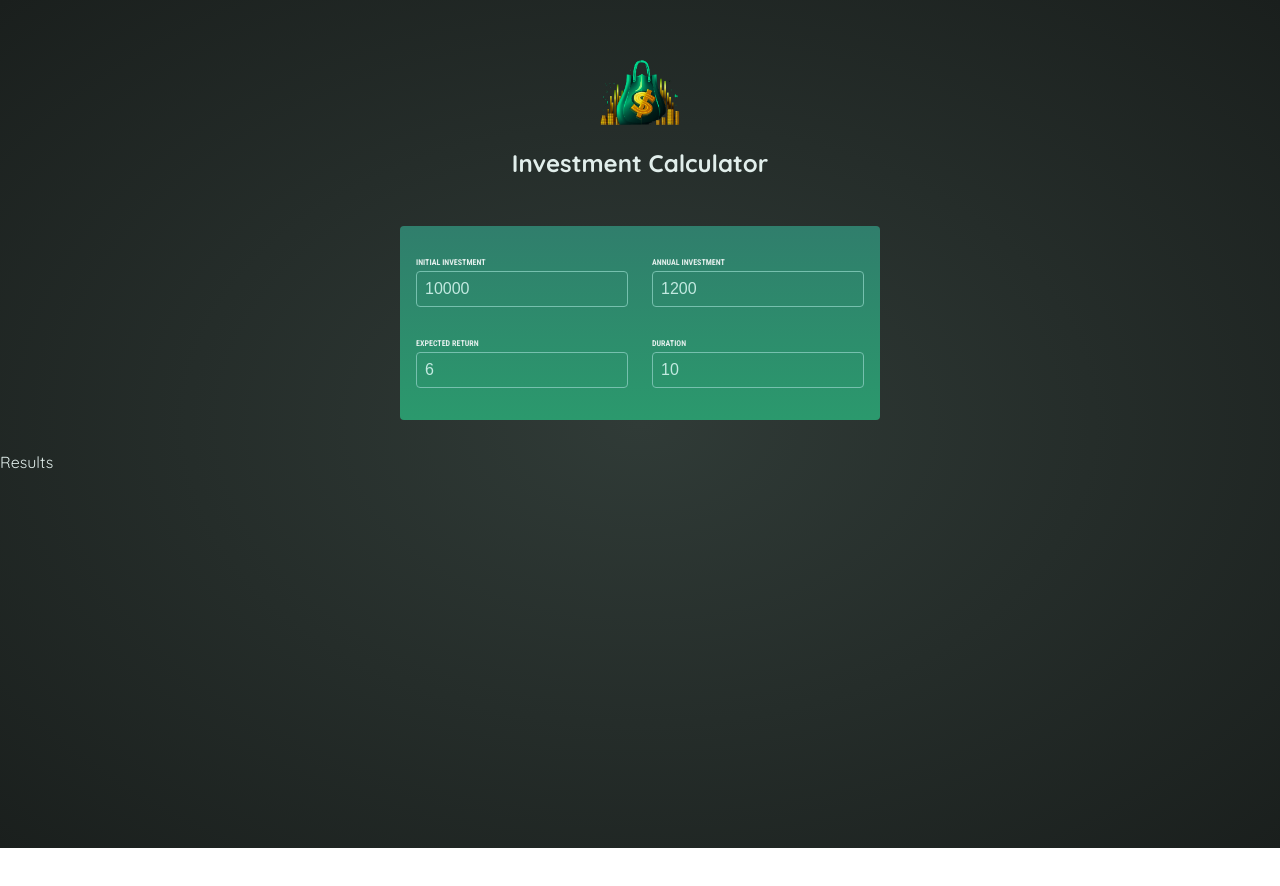
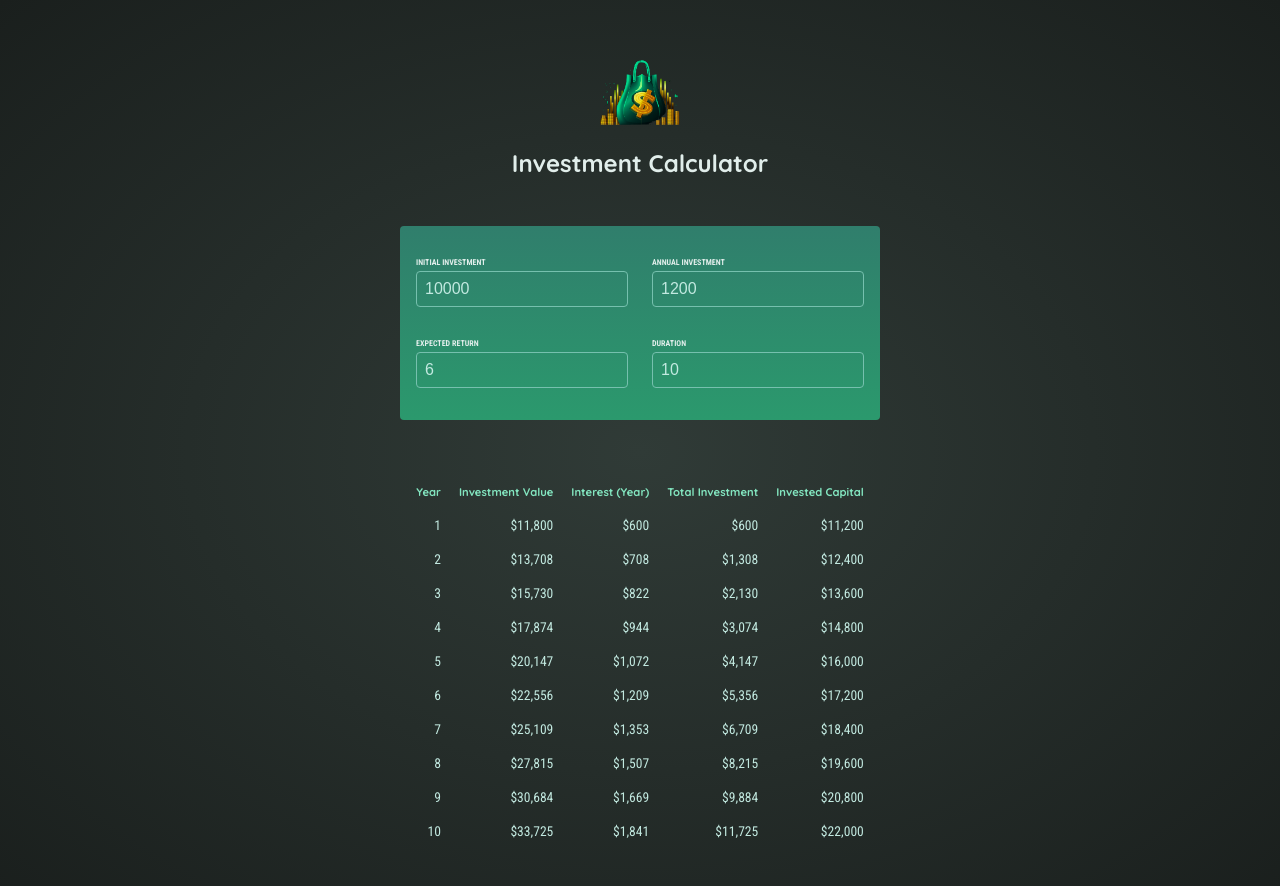
Before and after one commit to bartwietecki/investment-calculator, a React (Vite) app: page / in a window 1280 px wide. Shown: the top 886 px of the page. Before the commit the page ends 848 px from the top, so only its background shows below. Built offline with nearby package versions, Linux system fonts and the light colour scheme.

Commit message:
outputting results

```diff
--- a/src/components/Results.jsx
+++ b/src/components/Results.jsx
@@ -1,9 +1,43 @@
-import { calculateInvestmentResults } from "../util/investment";
+import { calculateInvestmentResults, formatter } from "../util/investment";
 
 export default function Results({ input }) {
-    const resultData = calculateInvestmentResults(input);
+    const resultsData = calculateInvestmentResults(input);
+    const initialInvestment =
+        resultsData[0].valueEndOfYear -
+        resultsData[0].interest -
+        resultsData[0].annualInvestment;
 
     return (
-        <p>Results</p>
+        <table id="result">
+            <thead>
+                <tr>
+                    <th>Year</th>
+                    <th>Investment Value</th>
+                    <th>Interest (Year)</th>
+                    <th>Total Investment</th>
+                    <th>Invested Capital</th>
+                </tr>
+            </thead>
+            <tbody>
+                {resultsData.map(yearData => {
+                    const totalInterest =
+                        yearData.valueEndOfYear -
+                        yearData.annualInvestment * yearData.year -
+                        initialInvestment;
+
+                    const totalAmountInvested = yearData.valueEndOfYear - totalInterest;
+
+                    return (
+                        <tr key={yearData.year}>
+                            <td>{yearData.year}</td>
+                            <td>{formatter.format(yearData.valueEndOfYear)}</td>
+                            <td>{formatter.format(yearData.interest)}</td>
+                            <td>{formatter.format(totalInterest)}</td>
+                            <td>{formatter.format(totalAmountInvested)}</td>
+                        </tr>
+                    );
+                })}
+            </tbody>
+        </table>
     );
 }
```
